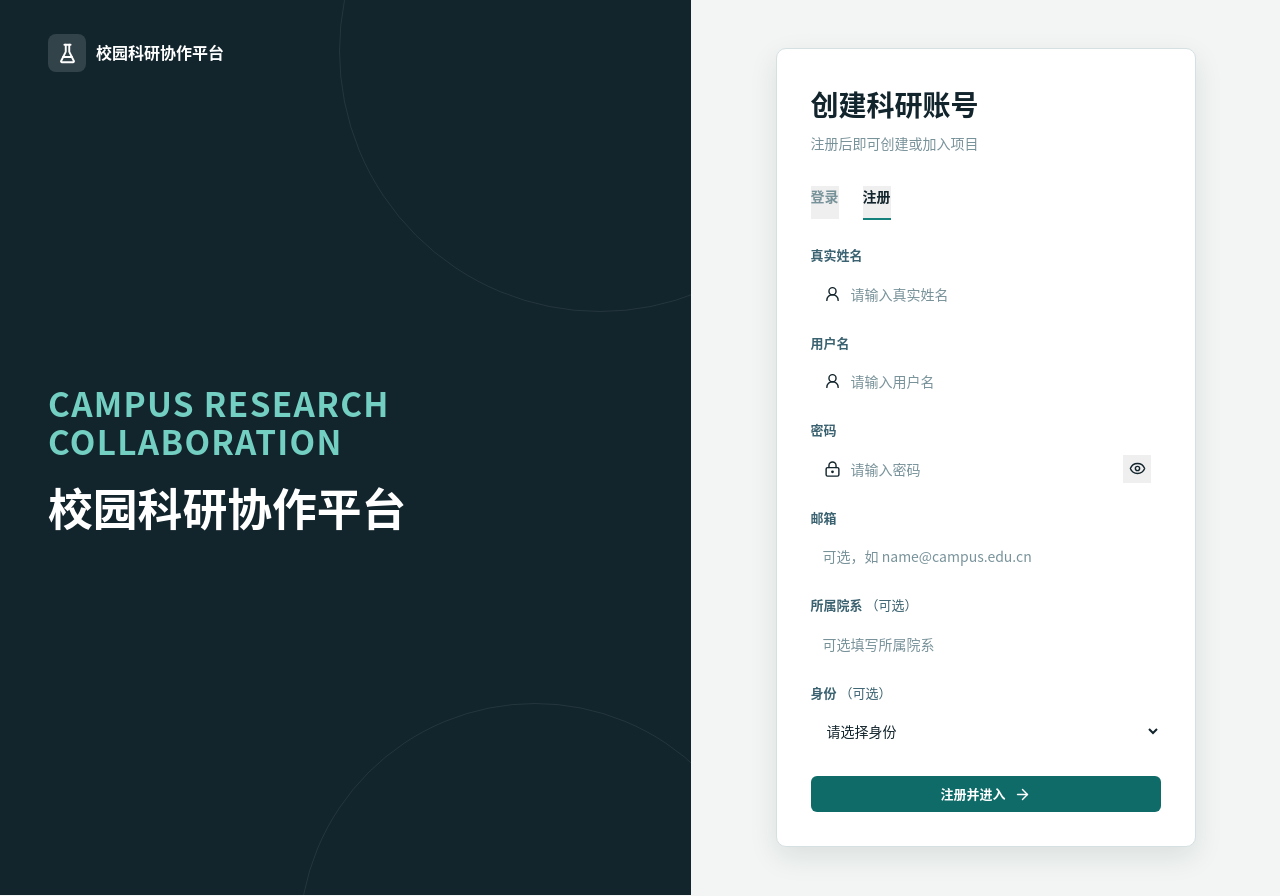
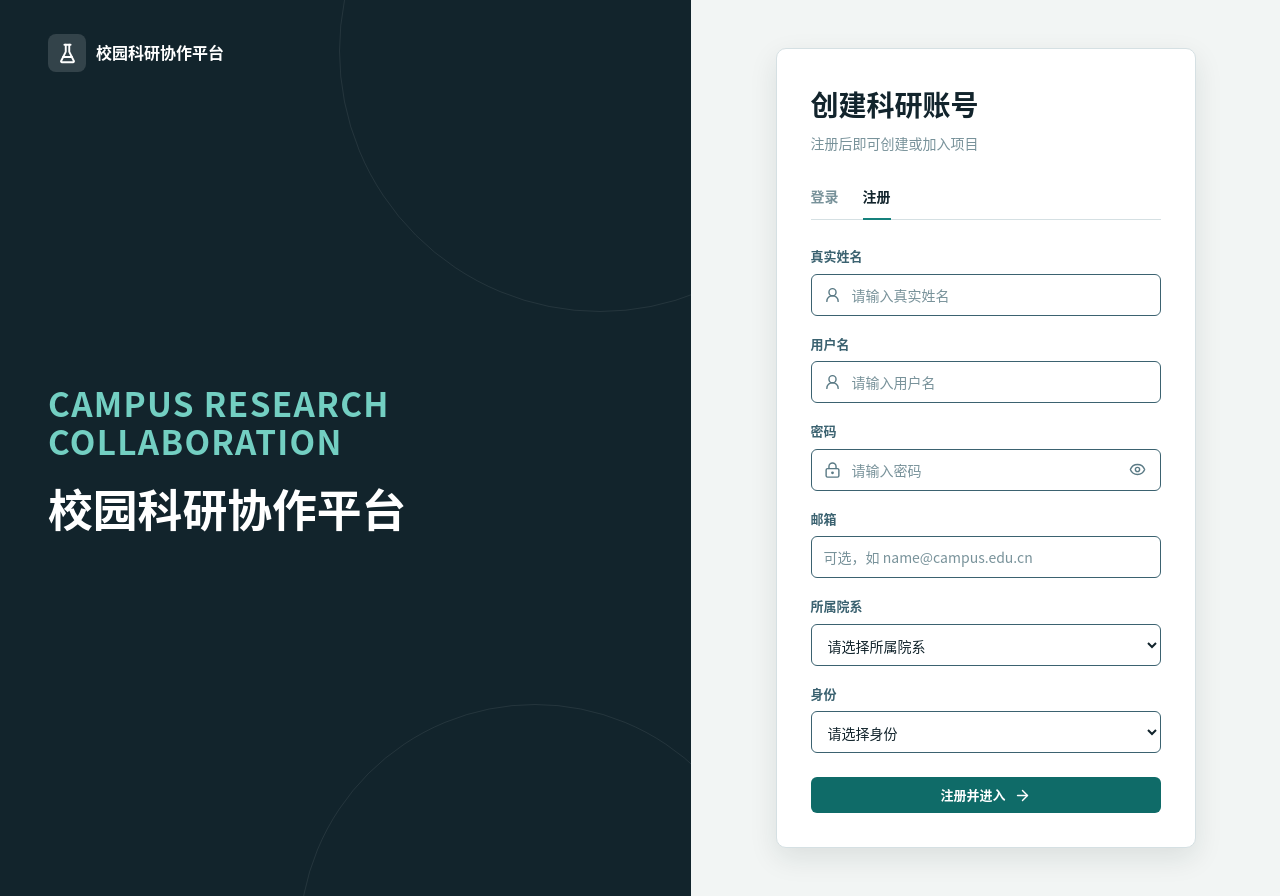
Before and after one commit to zxyang0710/Scientific_Research_Collaboration_Platform, a Vue app in the folder frontend/: page /login in a window 1280 px wide. Both pictures are taken after a click on the button "注册". Built offline with nearby package versions, Linux system fonts and the light colour scheme.

Commit message:
feat: require department and identity on registration

```diff
--- a/frontend/src/views/LoginView.vue
+++ b/frontend/src/views/LoginView.vue
@@ -11,6 +11,16 @@ const router = useRouter()
 const route = useRoute()
 const mode = ref('login')
 const showPassword = ref(false)
+const departments = [
+  '计算机科学与技术学院',
+  '人工智能研究院',
+  '软件学院',
+  '信息工程学院',
+  '生命科学学院',
+  '材料科学与工程学院',
+  '经济管理学院',
+  '其他'
+]
 const form = reactive({
   username: '',
   password: '',
@@ -41,8 +51,8 @@ async function submit() {
       await auth.login({ username: form.username, password: form.password })
       ElMessage.success('登录成功')
     } else {
-      if (!form.realName) {
-        ElMessage.warning('请输入真实姓名')
+      if (!form.realName || !form.department || !form.title) {
+        ElMessage.warning('请完整填写姓名、所属院系和身份')
         return
       }
       await auth.register({
@@ -65,9 +75,7 @@ async function submit() {
 <template>
   <main class="auth-page">
     <section class="auth-scene">
-      <div class="auth-scene__top">
-        <AppLogo light />
-      </div>
+      <div class="auth-scene__top"><AppLogo light /></div>
       <div class="auth-scene__brand">
         <p class="auth-scene__english">CAMPUS RESEARCH<br />COLLABORATION</p>
         <h1>校园科研协作平台</h1>
@@ -121,12 +129,15 @@ async function submit() {
               <input id="email" v-model.trim="form.email" class="input" type="email" placeholder="可选，如 name@campus.edu.cn" />
             </div>
             <div class="field">
-              <label for="department">所属院系 <span>（可选）</span></label>
-              <input id="department" v-model.trim="form.department" class="input" placeholder="可选填写所属院系" />
+              <label for="department">所属院系</label>
+              <select id="department" v-model="form.department" class="select" required>
+                <option value="">请选择所属院系</option>
+                <option v-for="department in departments" :key="department" :value="department">{{ department }}</option>
+              </select>
             </div>
             <div class="field">
-              <label for="title">身份 <span>（可选）</span></label>
-              <select id="title" v-model="form.title" class="select">
+              <label for="title">身份</label>
+              <select id="title" v-model="form.title" class="select" required>
                 <option value="">请选择身份</option>
                 <option value="教师">教师</option>
                 <option value="学生">学生</option>
@@ -158,20 +169,20 @@ async function submit() {
 .auth-card { width: min(420px, 100%); padding: 34px; border: 1px solid var(--ink-200); border-radius: 10px; background: var(--paper); box-shadow: var(--shadow-md); }
 .auth-card__head h2 { color: var(--ink-950); font-size: 28px; }
 .auth-card__head p { margin-top: 8px; color: var(--ink-500); }
-.auth-tabs { display: flex; gap: 24px; margin-top: 32px; border-bottom: 1px solid var(--line); }
-.auth-tabs button { position: relative; padding: 0 0 12px; color: var(--ink-500); font-size: 14px; font-weight: 700; }
+.auth-tabs { display: flex; gap: 24px; margin-top: 32px; border-bottom: 1px solid var(--ink-200); }
+.auth-tabs button { position: relative; padding: 0 0 12px; background: transparent; color: var(--ink-500); font-size: 14px; font-weight: 700; }
 .auth-tabs button.active { color: var(--ink-950); }
 .auth-tabs button.active::after { position: absolute; right: 0; bottom: -1px; left: 0; height: 2px; background: var(--teal-600); content: ""; }
 .auth-form { display: grid; gap: 18px; margin-top: 26px; }
 .field { display: grid; gap: 8px; }
 .field label { color: var(--ink-700); font-size: 13px; font-weight: 700; }
-.field label span { color: var(--ink-400); font-weight: 400; }
 .input-icon { position: relative; }
-.input-icon > svg { position: absolute; top: 50%; left: 13px; color: var(--ink-400); transform: translateY(-50%); }
+.input-icon > svg { position: absolute; top: 50%; left: 13px; color: var(--ink-600); transform: translateY(-50%); }
 .input-icon .input { padding-left: 40px; }
-.input, .select { width: 100%; min-height: 42px; border: 1px solid var(--line); border-radius: 6px; background: white; color: var(--ink-950); font: inherit; outline: none; padding: 10px 12px; }
+.input, .select { width: 100%; min-height: 42px; border: 1px solid var(--ink-700); border-radius: 6px; background: white; color: var(--ink-950); font: inherit; outline: none; padding: 10px 12px; }
+.input::placeholder { color: var(--ink-500); }
 .input:focus, .select:focus { border-color: var(--teal-600); box-shadow: 0 0 0 3px rgba(21,129,124,.14); }
-.password-toggle { position: absolute; top: 50%; right: 10px; display: grid; width: 28px; height: 28px; place-items: center; color: var(--ink-400); transform: translateY(-50%); }
+.password-toggle { position: absolute; top: 50%; right: 10px; display: grid; width: 28px; height: 28px; place-items: center; background: transparent; color: var(--ink-600); transform: translateY(-50%); }
 .auth-submit { display: inline-flex; width: 100%; justify-content: center; gap: 8px; margin-top: 6px; }
 @media (max-width: 860px) {
   .auth-page { display: block; }
```
Also changed, not shown: 1 other file (tests, documents, lock files or other folders).
